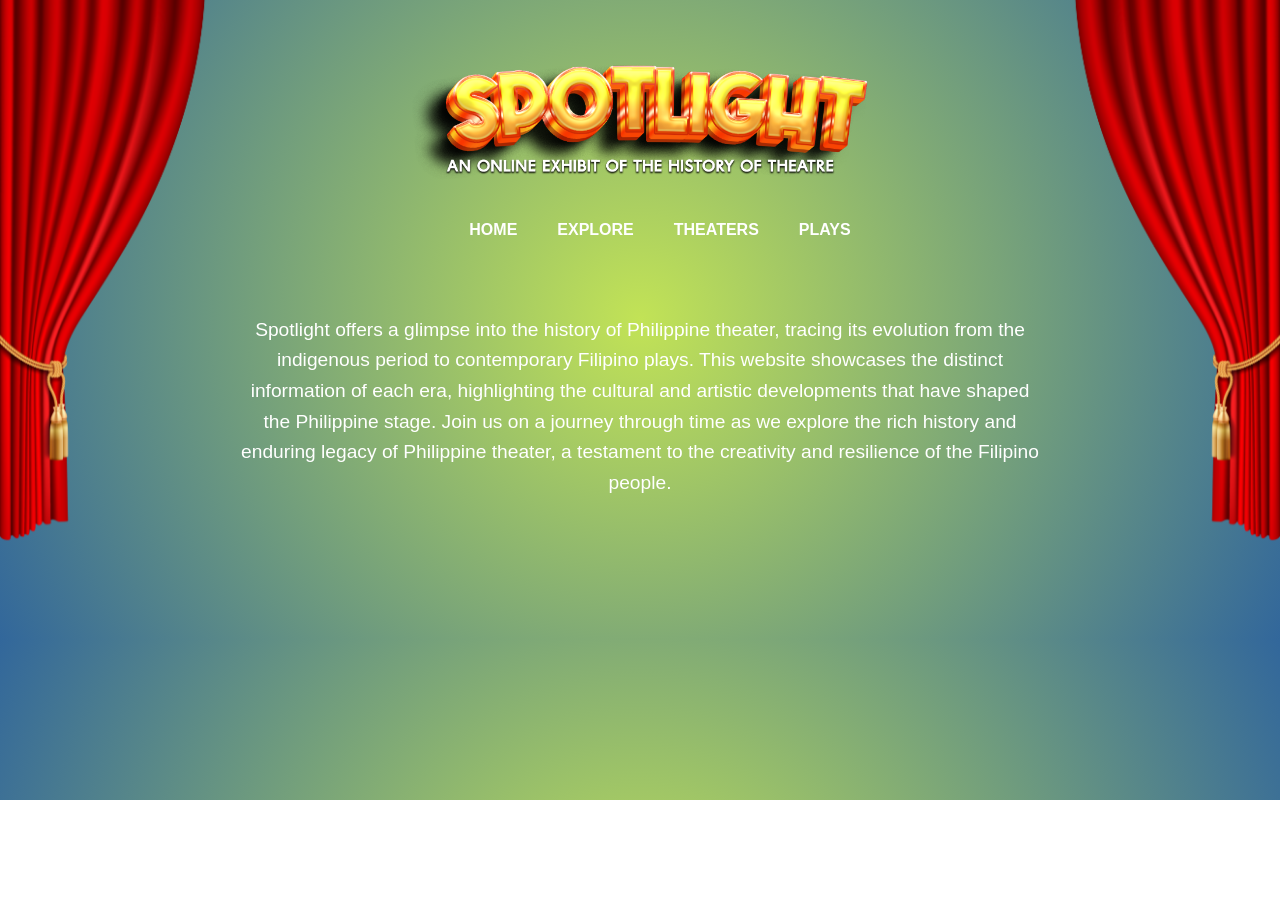
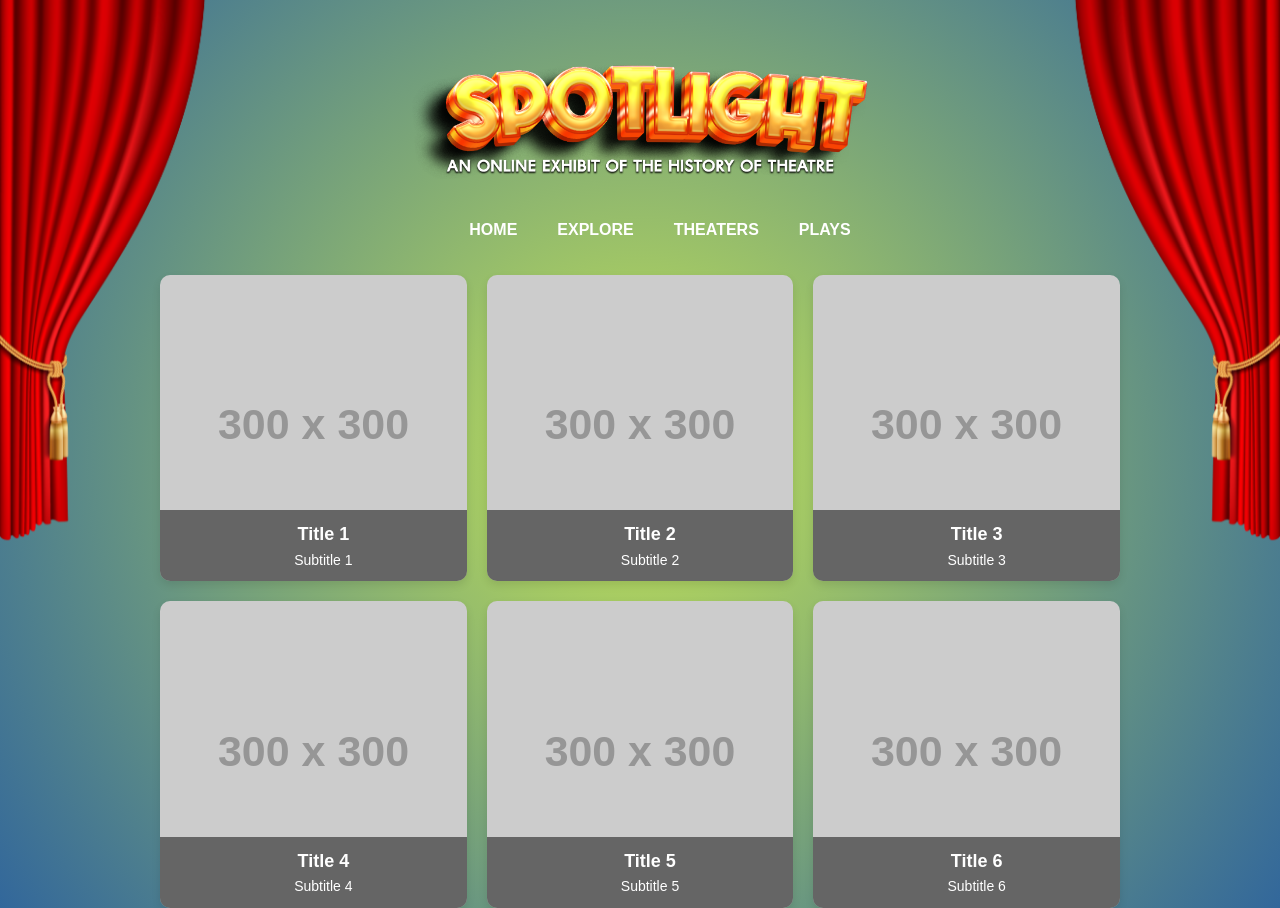
Before and after one commit to hubertsangil/ART-APP-THEATRE-MUSEUM, a plain HTML site: page plays.html in a window 1280 px wide. Before the commit the page ends 800 px from the top, so only its background shows below. Drawn offline with Linux system fonts and the light colour scheme; placeholder pictures from the web are drawn by us.

Commit message:
Added content to plays.html

```diff
--- a/plays.html
+++ b/plays.html
@@ -21,8 +21,49 @@
             </ul>
         </nav>
     </header>
-    <section id="intro-text">
-        <p>Spotlight offers a glimpse into the history of Philippine theater, tracing its evolution from the indigenous period to contemporary Filipino plays. This website showcases the distinct information of each era, highlighting the cultural and artistic developments that have shaped the Philippine stage. Join us on a journey through time as we explore the rich history and enduring legacy of Philippine theater, a testament to the creativity and resilience of the Filipino people.</p>
-    </section>
 </body>
+<div class="container">
+    <div class="image-card">
+        <img src="https://via.placeholder.com/300" alt="Placeholder Image">
+        <div class="text-overlay">
+            <h2>Title 1</h2>
+            <p>Subtitle 1</p>
+        </div>
+    </div>
+    <div class="image-card">
+        <img src="https://via.placeholder.com/300" alt="Placeholder Image">
+        <div class="text-overlay">
+            <h2>Title 2</h2>
+            <p>Subtitle 2</p>
+        </div>
+    </div>
+    <div class="image-card">
+        <img src="https://via.placeholder.com/300" alt="Placeholder Image">
+        <div class="text-overlay">
+            <h2>Title 3</h2>
+            <p>Subtitle 3</p>
+        </div>
+    </div>
+    <div class="image-card">
+        <img src="https://via.placeholder.com/300" alt="Placeholder Image">
+        <div class="text-overlay">
+            <h2>Title 4</h2>
+            <p>Subtitle 4</p>
+        </div>
+    </div>
+    <div class="image-card">
+        <img src="https://via.placeholder.com/300" alt="Placeholder Image">
+        <div class="text-overlay">
+            <h2>Title 5</h2>
+            <p>Subtitle 5</p>
+        </div>
+    </div>
+    <div class="image-card">
+        <img src="https://via.placeholder.com/300" alt="Placeholder Image">
+        <div class="text-overlay">
+            <h2>Title 6</h2>
+            <p>Subtitle 6</p>
+        </div>
+    </div>
+</div>
 </html>
--- a/styles.css
+++ b/styles.css
@@ -188,3 +188,57 @@ nav ul li a:hover {
 h1 img {
     max-width: 100%;
 }
+
+.container {
+    display: flex;
+    flex-wrap: wrap;
+    gap: 20px;
+    justify-content: center;
+    max-width: 960px; /* 3 columns of 300px width each plus gaps */
+    margin: 0 auto; /* Center the container */
+}
+
+.image-card {
+    position: relative;
+    width: 300px;
+    overflow: hidden;
+    border-radius: 10px;
+    box-shadow: 0 4px 8px rgba(0, 0, 0, 0.1);
+    transition: transform 0.3s;
+    flex: 1 1 300px;
+    max-width: calc(33.333% - 13.333px); /* Ensures three columns */
+}
+
+.image-card img {
+    width: 100%;
+    display: block;
+    transition: transform 0.3s;
+}
+
+.image-card:hover {
+    transform: scale(1.05);
+}
+
+.image-card:hover img {
+    transform: scale(1.1);
+}
+
+.text-overlay {
+    position: absolute;
+    bottom: 0;
+    background: rgba(0, 0, 0, 0.5);
+    color: #fff;
+    width: 100%;
+    text-align: center;
+    padding: 10px;
+}
+
+.text-overlay h2 {
+    margin: 0;
+    font-size: 18px;
+}
+
+.text-overlay p {
+    margin: 0;
+    font-size: 14px;
+}
```
